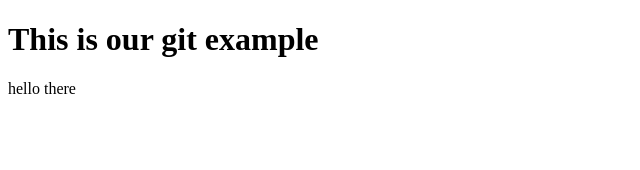
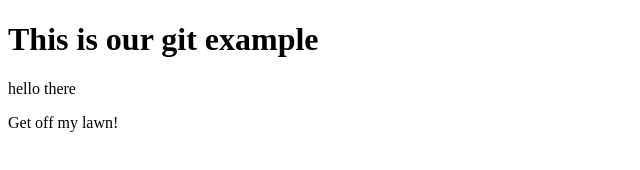
Before and after one commit to Lemonny3663/git-example, a plain HTML site: page Index.html in a window 1280 px wide. Shown: the whole page, without its empty margins (0-640 px from the left). Drawn offline with Linux system fonts and the light colour scheme.

Commit message:
All hail the emperor

```diff
--- a/Index.html
+++ b/Index.html
@@ -7,5 +7,6 @@
 <body>
 <h1>This is our git example</h1>
 <p>hello there<p>
+	<p>Get off my lawn!<p>
 </body>
 </html>
```
